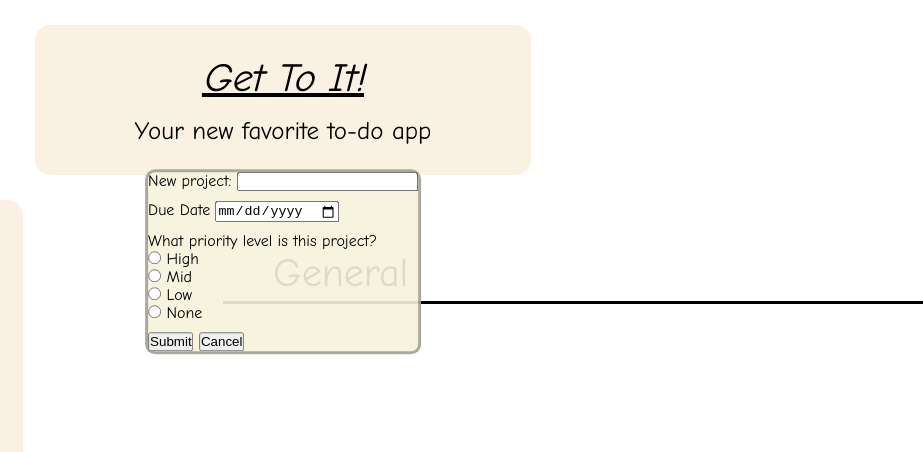
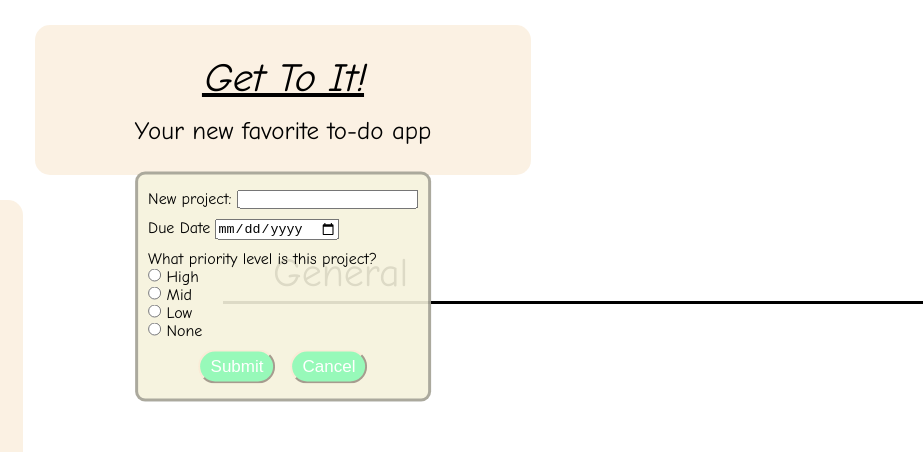
Before and after one commit to reezymane/todo-list, a website built with webpack: page dist/index.html in a window 1280 px wide. Both pictures are taken after a click on the button 330 px from the left and 241 px from the top of the page. Shown: the top 452 px of the page, 357-1280 px from the left. Built offline with nearby package versions, Linux system fonts and the light colour scheme; files whose address does not match are found by name.

Commit message:
Add style to form buttons

```diff
--- a/src/style.css
+++ b/src/style.css
@@ -345,4 +345,22 @@ form {
 
     flex-direction: column;
     gap: 10px;
+    padding: 15px 10px;
 }
+
+/*Style form buttons*/
+form button {
+    border-radius: 20px;
+    border-color: antiquewhite;
+    background-color: rgba(109, 252, 169, 0.69);
+    color: white;
+    font-size: 17px;
+    padding: 5px 10px;
+}
+
+/*Center form buttons*/
+form div:last-child {
+    align-self: center;
+    display: flex;
+    gap: 15px;
+}
```
